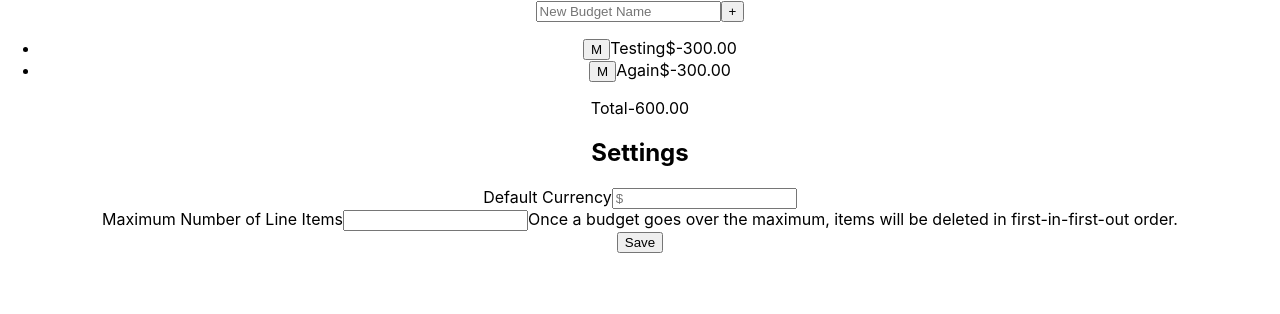
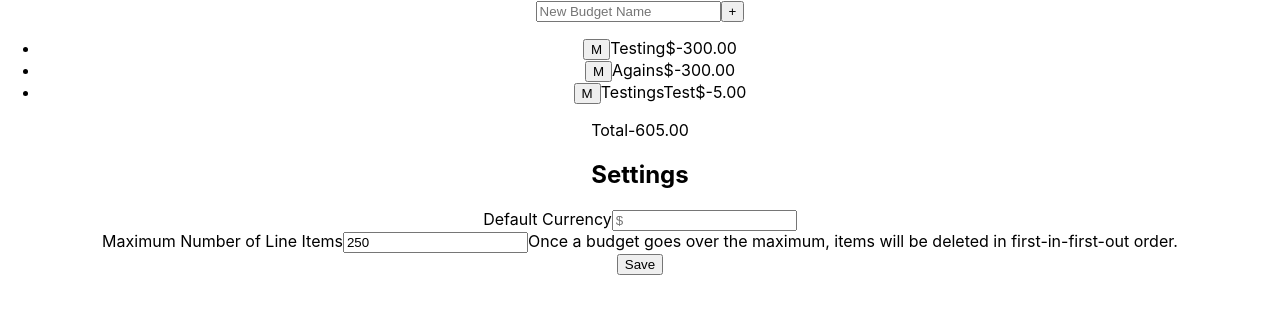
Before and after one commit to helloRupa/simply-budget, a React (Create React App) app: page / in a window 1280 px wide. Shown: the top 314 px of the page. Built offline with nearby package versions, Linux system fonts and the light colour scheme; data requests are answered from the project's data file; the HTML template or start-up script is replaced by a standard one.

Commit message:
Fetch settings

```diff
--- a/db.json
+++ b/db.json
@@ -26,7 +26,7 @@
       "id": 1
     },
     {
-      "name": "Again",
+      "name": "Agains",
       "currency": "$",
       "frequency": "week",
       "limit": "300.00",
@@ -34,6 +34,17 @@
       "tracking": "-300.00",
       "currentPeriod": 1,
       "id": 2
+    },
+    {
+      "name": "TestingsTest",
+      "currency": "$",
+      "frequency": "week",
+      "limit": "5.00",
+      "startDate": "2020/6/7",
+      "tracking": "-5.00",
+      "currentPeriod": 1,
+      "expenditures": [],
+      "id": 3
     }
   ],
   "expenditures": [
--- a/src/components/dashboard/Settings.js
+++ b/src/components/dashboard/Settings.js
@@ -1,9 +1,18 @@
-import React, { useState } from 'react';
+import React, { useState, useEffect } from 'react';
 import { handleChange, handleChangeWithRegex } from '../../utils/handlers';
+import { getSettings } from '../../utils/comms';
 
 function Settings() {
   const [currency, setCurrency] = useState('');
   const [maxItems, setMaxItems] = useState('');
+
+  useEffect(() => {
+    getSettings()
+      .then(settings => {
+        setCurrency(settings['default-currency']);
+        setMaxItems(settings['max-length']);
+      });
+  }, []);
 
   const handleMaxItems = e => {
     handleChangeWithRegex(e, /^\d+$/, setMaxItems);
--- a/src/utils/comms.js
+++ b/src/utils/comms.js
@@ -1,6 +1,8 @@
 import { formatNumber } from './format';
 
-const url = 'http://localhost:8000/budgets';
+const baseUrl = 'http://localhost:8000';
+const budgetsUrl = `${baseUrl}/budgets`;
+const settingsUrl = `${baseUrl}/settings/1`;
 
 const generalFetch = (url, options) => {
   return fetch(url, options)
@@ -9,7 +11,7 @@ const generalFetch = (url, options) => {
 };
 
 export function getBudgets() {
-  return generalFetch(url);
+  return generalFetch(budgetsUrl);
 }
 
 export function createBudget(settingsObj) {
@@ -33,11 +35,11 @@ export function createBudget(settingsObj) {
     body: JSON.stringify(budgetObj)
   };
 
-  return generalFetch(url, options);
+  return generalFetch(budgetsUrl, options);
 };
 
 export function updateBudget(id, budget) {
-  const patchUrl = `${url}/${id}`;
+  const patchUrl = `${budgetsUrl}/${id}`;
   const options = {
     method: 'PATCH',
     headers: {
@@ -50,7 +52,7 @@ export function updateBudget(id, budget) {
 }
 
 export function deleteBudget(id) {
-  const deleteUrl = `${url}/${id}`;
+  const deleteUrl = `${budgetsUrl}/${id}`;
   const options = {
     method: 'DELETE',
     headers: {
@@ -60,3 +62,7 @@ export function deleteBudget(id) {
 
   return generalFetch(deleteUrl, options);
 }
+
+export function getSettings() {
+  return generalFetch(settingsUrl);
+}
```
